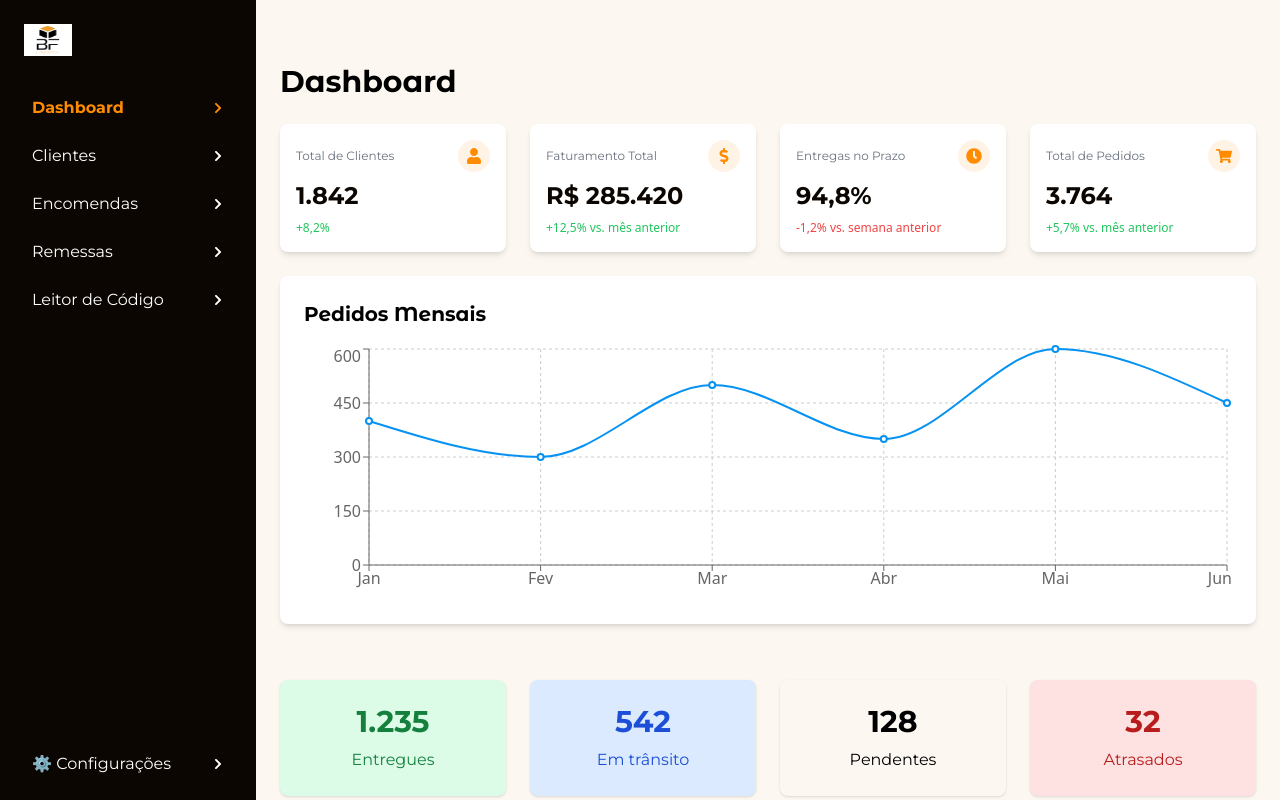
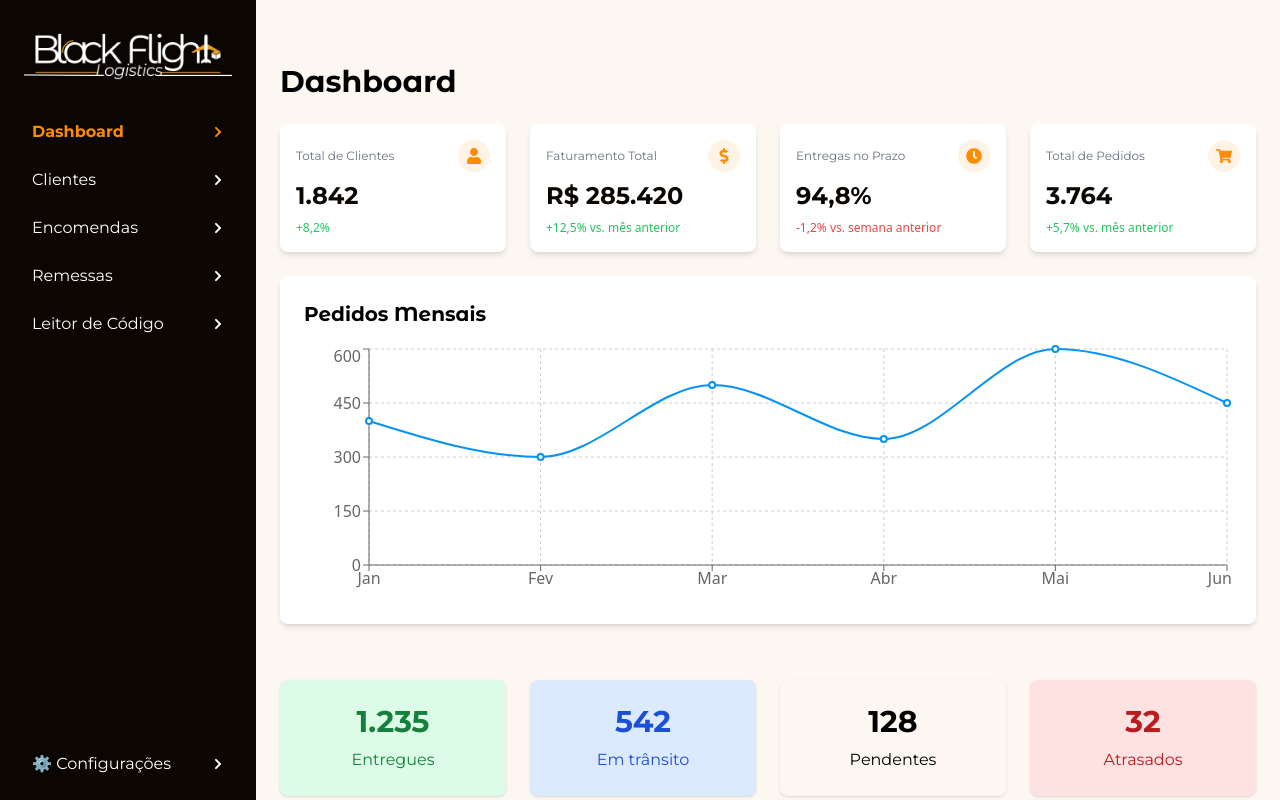
Before and after one commit to blackflightlogistics/blackflight-front, a React (Vite) app: page /admin in a window 1280 px wide. Built offline with nearby package versions, Linux system fonts and the light colour scheme; sample sign-in values are in the browser's storage.

Commit message:
alterado lgoo side bar

```diff
--- a/src/components/admin/Sidebar.tsx
+++ b/src/components/admin/Sidebar.tsx
@@ -43,7 +43,7 @@ const SidebarContent = ({
         {/* Logo */}
         <div className="mb-10">
           <Link to="/">
-            <img src="/image.png" alt="Logo" className="w-[3rem] h-[2rem]" />
+            <img src="/logo.png" alt="Logo"  />
           </Link>
         </div>
 
```
